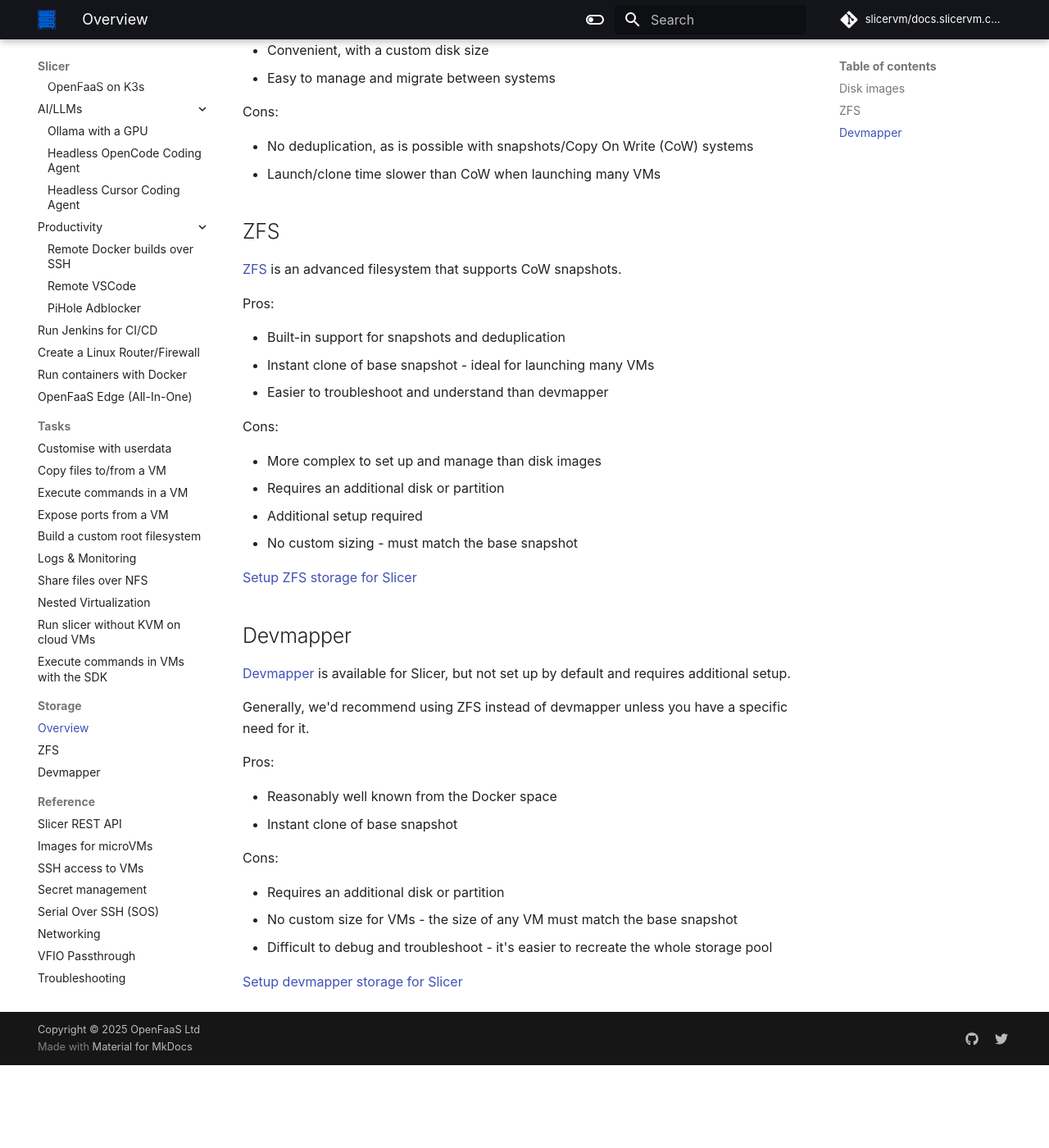
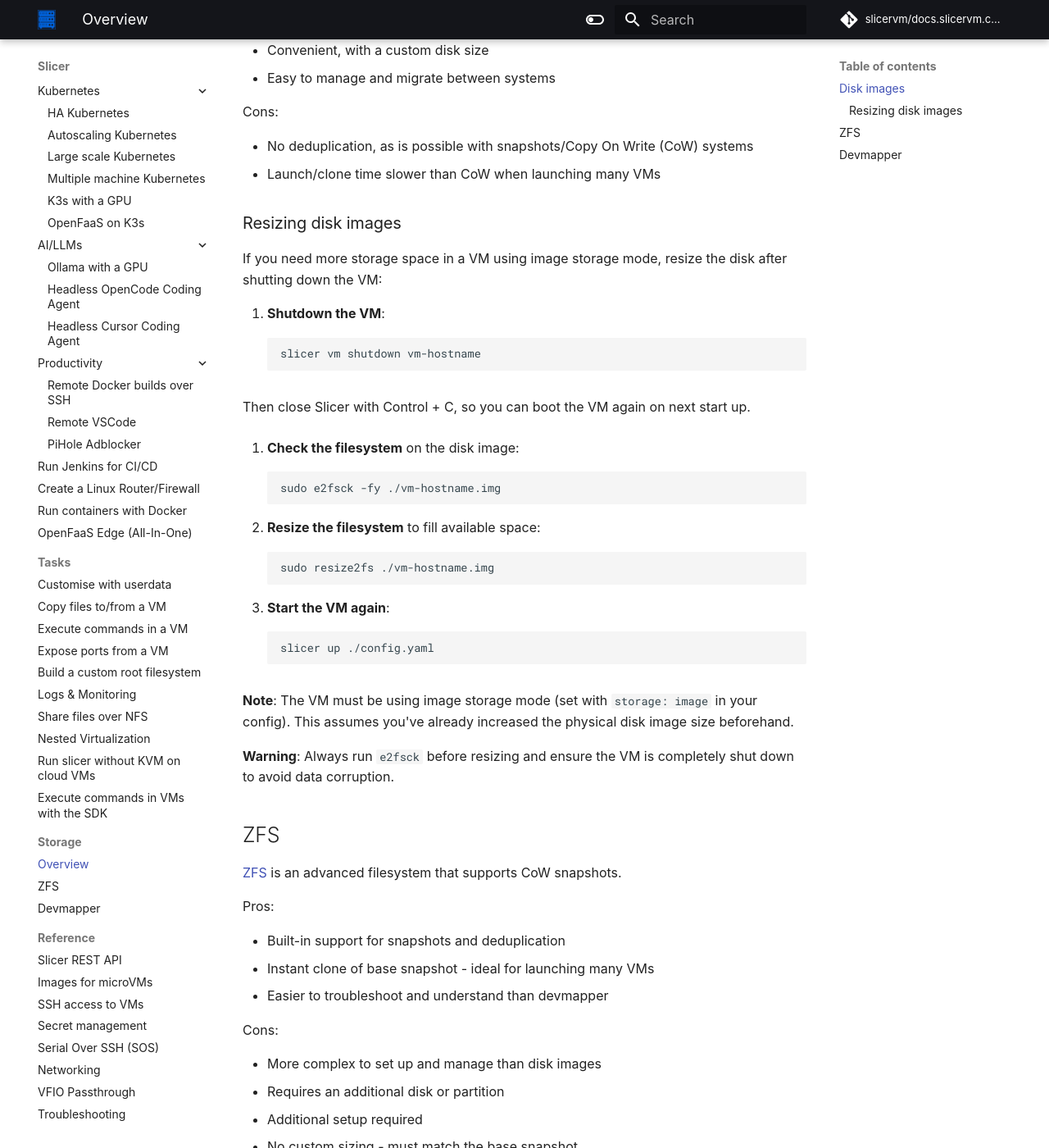
Before and after one commit to slicervm/docs.slicervm.com, an MkDocs documentation site: the page built from docs/storage/overview.md, in a window 1280 px wide and 1400 px high, scrolled down 575 px. Shown: the whole window at 82% size. Built offline with MkDocs 1.6.1 and Material for MkDocs 9.7.7, drawn with Linux system fonts in a browser that asks for light colours; some web fonts are replaced; comment, search, counter and statistics services are not loaded; before the commit the page ends 1874 px from its top, so only the background shows below that.

Commit message:
Instructions on arch and resizing image storage
Signed-off-by: Alex Ellis (OpenFaaS Ltd) <alexellis2@gmail.com>

````diff
--- a/docs/storage/overview.md
+++ b/docs/storage/overview.md
@@ -20,6 +20,36 @@
 
 * No deduplication, as is possible with snapshots/Copy On Write (CoW) systems
 * Launch/clone time slower than CoW when launching many VMs
+
+### Resizing disk images
+
+If you need more storage space in a VM using image storage mode, resize the disk after shutting down the VM:
+
+1. **Shutdown the VM**:
+   ```bash
+   slicer vm shutdown vm-hostname
+   ```
+
+   Then close Slicer with Control + C, so you can boot the VM again on next start up.
+
+2. **Check the filesystem** on the disk image:
+   ```bash
+   sudo e2fsck -fy ./vm-hostname.img
+   ```
+
+3. **Resize the filesystem** to fill available space:
+   ```bash
+   sudo resize2fs ./vm-hostname.img
+   ```
+
+4. **Start the VM again**:
+   ```bash
+   slicer up ./config.yaml
+   ```
+
+**Note**: The VM must be using image storage mode (set with `storage: image` in your config). This assumes you've already increased the physical disk image size beforehand.
+
+**Warning**: Always run `e2fsck` before resizing and ensure the VM is completely shut down to avoid data corruption.
 
 ## ZFS
 
````
Also changed, not shown: docs/reference/images.md (+2 -0 lines), docs/reference/troubleshooting.md (+2 -0 lines).
